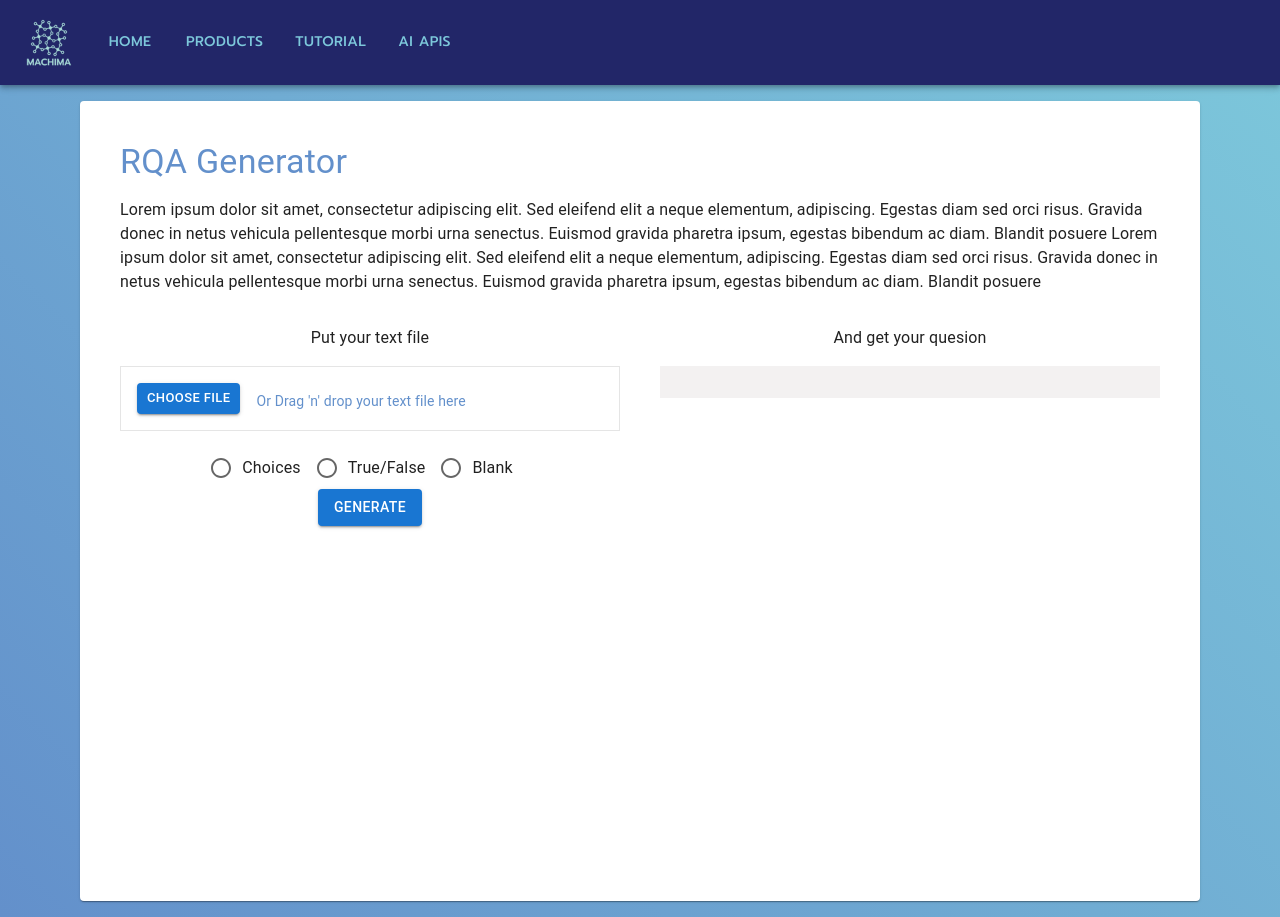
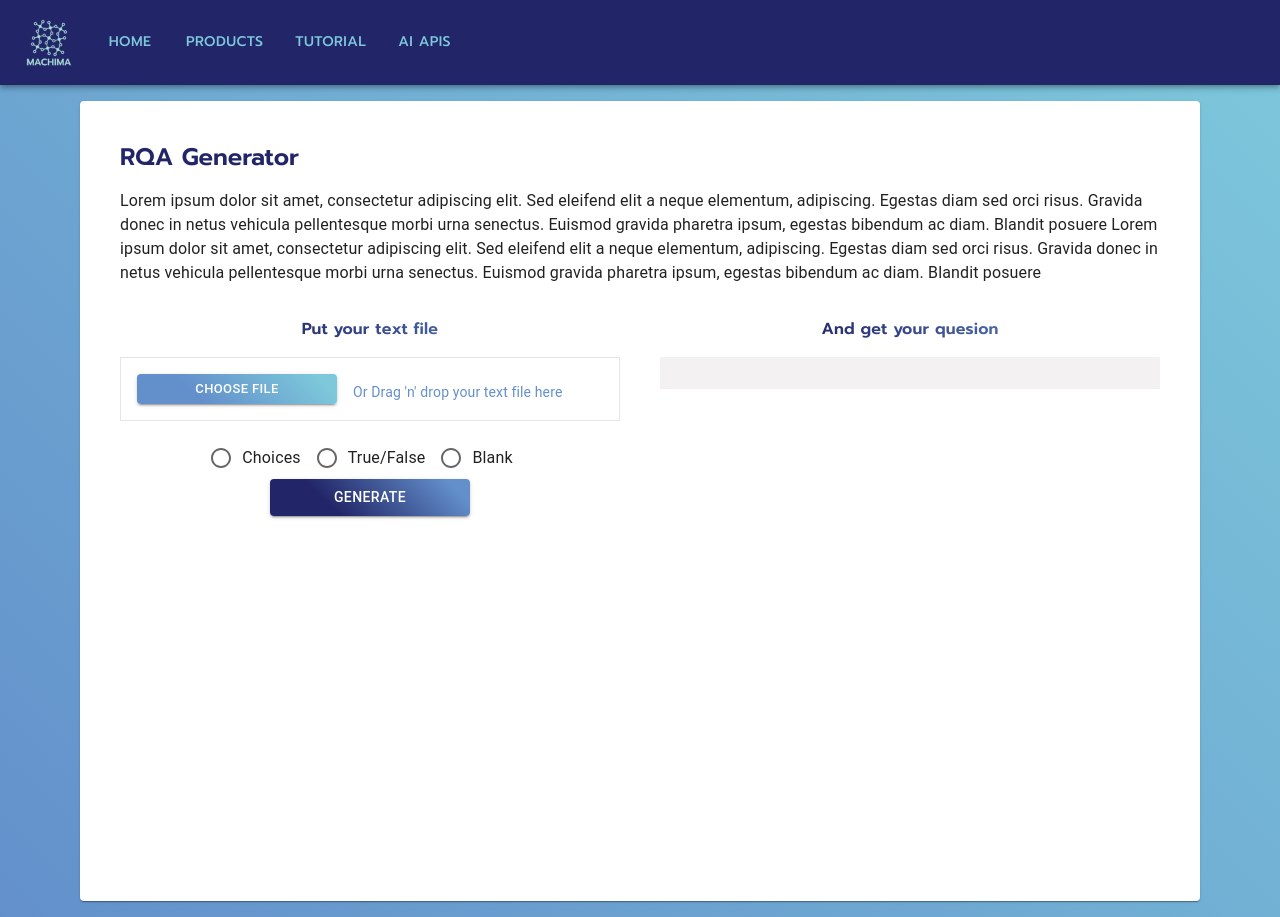
Before and after one commit to SuperAISS2-Bann-Machima/machi_nlp, a React (Create React App) app: page /pat in a window 1280 px wide. Built offline with nearby package versions, Linux system fonts and the light colour scheme; a web font is replaced by a local one.

Commit message:
🎨 Update pat page

```diff
--- a/src/components/common/UploadText.js
+++ b/src/components/common/UploadText.js
@@ -37,7 +37,14 @@ function UploadText() {
       >
         <Grid container spacing={2}>
           <Grid item>
-            <Button variant="contained" size="small">
+            <Button
+              variant="contained"
+              size="small"
+              sx={{
+                background: "linear-gradient(45deg,#6390CB 30%, #7DC8DB 90%)",
+                width: 200,
+              }}
+            >
               choose file
             </Button>
           </Grid>
--- a/src/features/pat/index.js
+++ b/src/features/pat/index.js
@@ -19,8 +19,18 @@ function Pat() {
     <Container maxWidth="lg">
       <Paper sx={{ m: 2, bgcolor: "#fff", height: "100vh" }}>
         <Typography
-          variant="h4"
-          sx={{ pl: 5, pr: 5, pt: 5, pb: 1, color: "#6390CB" }}
+          variant="h5"
+          sx={{
+            pl: 5,
+            pr: 5,
+            pt: 5,
+            pb: 1,
+            fontFamily: "Prompt",
+            fontWeight: "bolder",
+            background: "linear-gradient(45deg,#222668 30%, #6390CB 90%)",
+            WebkitBackgroundClip: "text",
+            WebkitTextFillColor: "transparent",
+          }}
         >
           RQA Generator
         </Typography>
@@ -35,29 +45,25 @@ function Pat() {
           senectus. Euismod gravida pharetra ipsum, egestas bibendum ac diam.
           Blandit posuere
         </Typography>
-        {/* <Box sx={{ textAlign: "left", pl: 2, m: 2 }}></Box> */}
-
-        {/* <Box
-          sx={{
-            textAlign: "left",
-            pt: 5,
-            m: 5,
-            lineHeight: 2,
-            fontWeight: 500,
-            fontSize: 24,
-            color: "#6390CB",
-          }}
-        >
-          <Grid container alignContent="flex-end"></Grid>
-        </Box>
-        <UploadText />
-        <Buttons /> */}
 
         {/* Start Grid */}
         <Grid container spacing={5} sx={{ pl: 5, pr: 5 }}>
           {/* Start Left Grid */}
           <Grid item xs={6}>
-            <Typography sx={{ pl: 5, pr: 5, pt: 2, pb: 2 }} align="center">
+            <Typography
+              sx={{
+                pl: 5,
+                pr: 5,
+                pt: 2,
+                pb: 2,
+                fontFamily: "Prompt",
+                fontWeight: "bolder",
+                background: "linear-gradient(45deg,#222668 30%, #6390CB 90%)",
+                WebkitBackgroundClip: "text",
+                WebkitTextFillColor: "transparent",
+              }}
+              align="center"
+            >
               Put your text file
             </Typography>
             {/* Start Upload Text  */}
@@ -100,13 +106,34 @@ function Pat() {
               justifyContent="center"
               alignItems="center"
             >
-              <Button variant="contained">Generate</Button>
+              <Button
+                variant="contained"
+                sx={{
+                  background: "linear-gradient(45deg,#222668 30%, #6390CB 90%)",
+                  width: 200,
+                }}
+              >
+                Generate
+              </Button>
             </Grid>
           </Grid>
           {/* End Left Grid */}
           {/* Start Right Grid */}
           <Grid item xs={6}>
-            <Typography sx={{ pl: 5, pr: 5, pt: 2, pb: 2 }} align="center">
+            <Typography
+              sx={{
+                pl: 5,
+                pr: 5,
+                pt: 2,
+                pb: 2,
+                fontFamily: "Prompt",
+                fontWeight: "bolder",
+                background: "linear-gradient(45deg,#222668 30%, #6390CB 90%)",
+                WebkitBackgroundClip: "text",
+                WebkitTextFillColor: "transparent",
+              }}
+              align="center"
+            >
               And get your quesion
             </Typography>
             <Box
```
Also changed, not shown: 1 other file (tests, documents, lock files or other folders).
